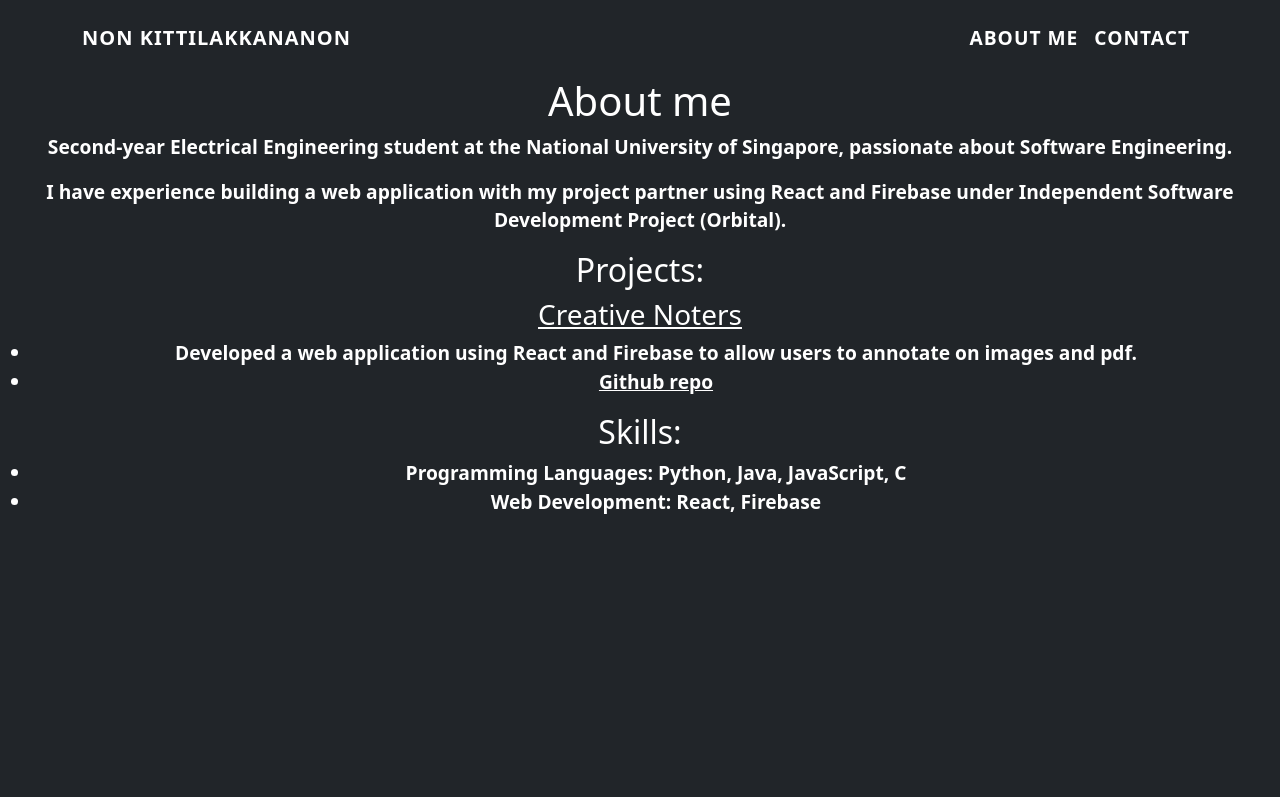
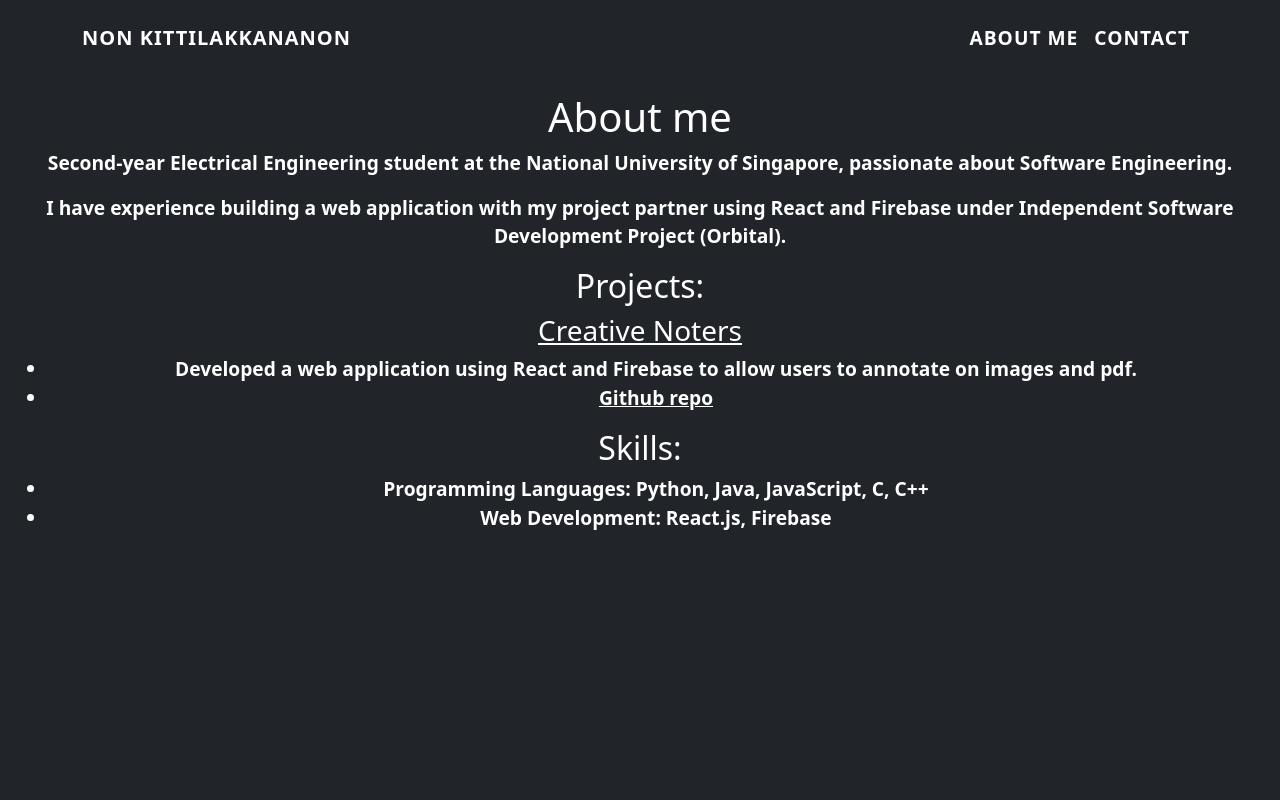
Before and after one commit to tata32000/non-kittilakkananon, a React (Create React App) app: page /about in a window 1280 px wide. Built offline with nearby package versions, Linux system fonts and the light colour scheme.

Commit message:
fixed layout + bg color

```diff
--- a/src/App.css
+++ b/src/App.css
@@ -2,6 +2,11 @@
   background-color: #212529;
   color: white;
   text-align: center;
+}
+html {
+  width: 100%;
+  height: 100%;
+  background-color: #212529;
 }
 @font-face {
   font-family: "San Francisco";
--- a/src/App.jsx
+++ b/src/App.jsx
@@ -11,16 +11,16 @@ function App() {
   // to do: work, about, contact
   // inspiration: https://diogotc.com
   return (
+    <div className="pages">
       <Router>
         <Header />
-      <div className="pages" style={{height: '90vh'}}>
         <Routes>
           <Route path="/" exact element={<Home />} />
           <Route path="/about" element={<About />} />
           <Route path="/contact" element={<Contact />} />
         </Routes>
+      </Router>
     </div>
-    </Router>
   );
 }
 
--- a/src/Components/About.jsx
+++ b/src/Components/About.jsx
@@ -1,21 +1,39 @@
-import './index.css'
+import "./index.css";
 export default function About() {
-    return (
-        <>
+  return (
+    <>
+      <div id="about">
         <h1>About me</h1>
-        <p>Second-year Electrical Engineering student at the National University of Singapore, passionate about Software Engineering. </p>
-        <p>I have experience building a web application with my project partner using React and Firebase under Independent Software Development Project (Orbital). </p>
+        <p>
+          Second-year Electrical Engineering student at the National University
+          of Singapore, passionate about Software Engineering.
+        </p>
+        <p>
+          I have experience building a web application with my project partner
+          using React and Firebase under Independent Software Development
+          Project (Orbital).{" "}
+        </p>
         <h2>Projects:</h2>
-        <h3><a href = "http://creativenoters.vercel.app/">Creative Noters</a></h3>
+        <h3>
+          <a href="http://creativenoters.vercel.app/">Creative Noters</a>
+        </h3>
         <ul>
-            <li>Developed a web application using React and Firebase to allow users to annotate on images and pdf.</li>
-            <li><a href = "https://github.com/parnikkapore/quiknotes-fe">Github repo</a></li>
+          <li>
+            Developed a web application using React and Firebase to allow users
+            to annotate on images and pdf.
+          </li>
+          <li>
+            <a href="https://github.com/parnikkapore/quiknotes-fe">
+              Github repo
+            </a>
+          </li>
         </ul>
         <h2>Skills:</h2>
         <ul>
-            <li>Programming Languages: Python, Java, JavaScript, C</li>
-            <li>Web Development: React, Firebase</li>
+          <li>Programming Languages: Python, Java, JavaScript, C, C++</li>
+          <li>Web Development: React.js, Firebase</li>
         </ul>
-        </>
-    )
+      </div>
+    </>
+  );
 }
--- a/src/Components/index.css
+++ b/src/Components/index.css
@@ -3,6 +3,14 @@
   margin-left: 1em;
   margin-right: 1em;
   margin-top: 13em;
+  margin-bottom: 1em;
+  display: inline-block;
+}
+#about {
+  margin: auto;
+  margin-left: 1em;
+  margin-right: 1em;
+  margin-top: 1em;
   margin-bottom: 1em;
   display: inline-block;
 }
```
Lines whose indentation alone changed are shown as unchanged.
